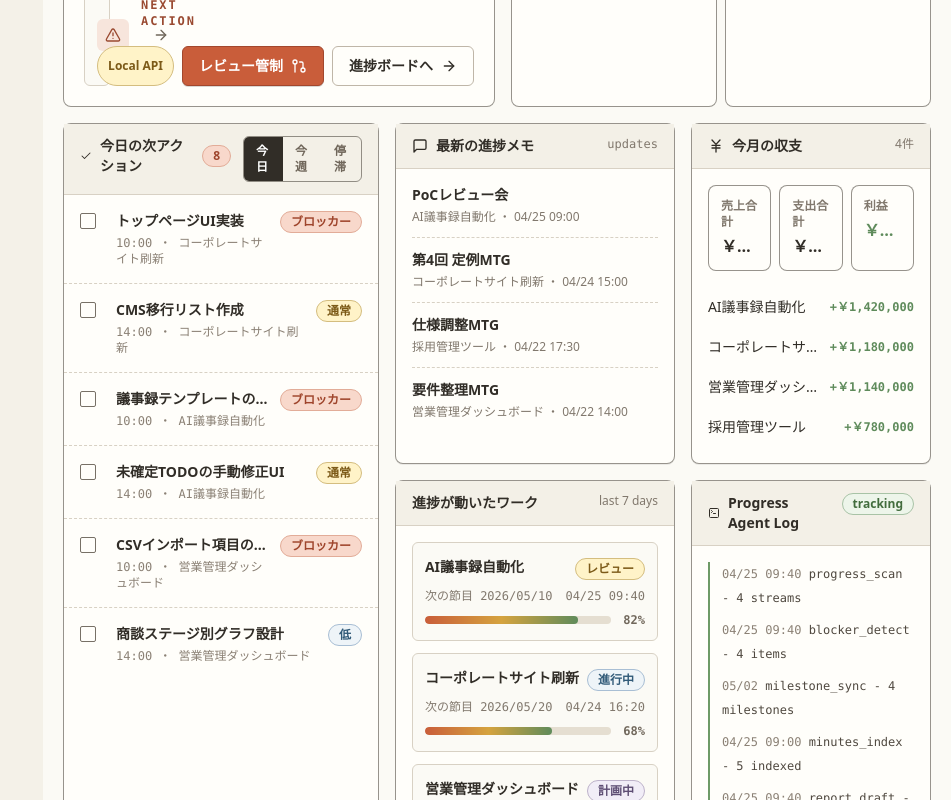
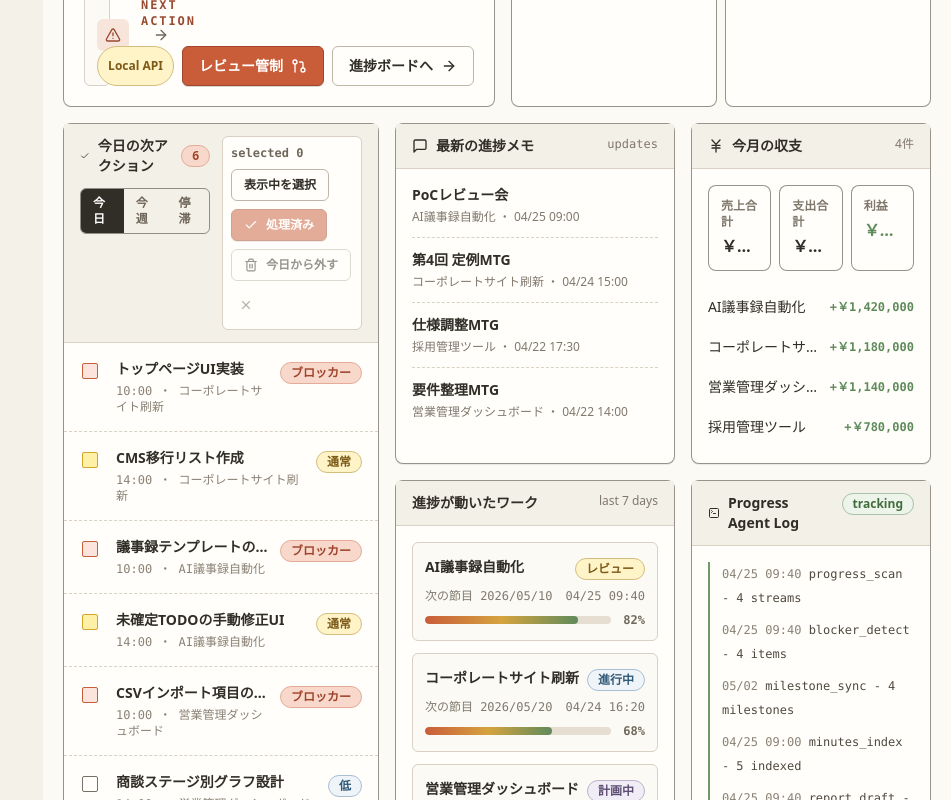
Before and after one commit to hiroyuki0504/clapboard, a Next.js app: page /dashboard in a window 1280 px wide. Shown: the part 1800-2600 px from the top of the page, without its empty margins (329-1280 px from the left). Built offline with nearby package versions, Linux system fonts and the light colour scheme.

Commit message:
Add selectable today actions

```diff
--- a/components/dashboard/todo-section.tsx
+++ b/components/dashboard/todo-section.tsx
@@ -1,61 +1,201 @@
-import { Check, CheckCircle2 } from "lucide-react";
+"use client";
+
+import { Check, CheckCircle2, Trash2, X } from "lucide-react";
 import Link from "next/link";
+import { useEffect, useState } from "react";
 import { Badge } from "@/components/ui/badge";
+import { Button } from "@/components/ui/button";
 import { Card, CardContent, CardHeader, CardTitle } from "@/components/ui/card";
 import { projectDetailHref } from "@/lib/project-href";
 import type { ProjectTask } from "@/lib/types";
+import { cn } from "@/lib/utils";
 import { EmptyState } from "./_shared";
 
 type TodoTask = ProjectTask & { projectId: string; projectName: string };
 
+const hiddenTodayTaskStoragePrefix = "clapboard:hidden-today-tasks:";
+
 export function TodoSection({ tasks }: { tasks: TodoTask[] }) {
+  const [selectedTaskKeys, setSelectedTaskKeys] = useState<Set<string>>(
+    () => new Set(),
+  );
+  const [hiddenTaskKeys, setHiddenTaskKeys] = useState<Set<string>>(
+    () => new Set(),
+  );
+  const visibleTasks = tasks.filter((task) => !hiddenTaskKeys.has(taskKey(task)));
+  const visibleTopTasks = visibleTasks.slice(0, 6);
+  const selectedVisibleTasks = visibleTopTasks.filter((task) =>
+    selectedTaskKeys.has(taskKey(task)),
+  );
+  const selectedCount = selectedVisibleTasks.length;
+  const allVisibleSelected =
+    visibleTopTasks.length > 0 && selectedCount === visibleTopTasks.length;
+
+  useEffect(() => {
+    setHiddenTaskKeys(readHiddenTodayTaskKeys());
+  }, []);
+
+  function toggleTaskSelection(task: TodoTask) {
+    const key = taskKey(task);
+
+    setSelectedTaskKeys((current) => {
+      const next = new Set(current);
+
+      if (next.has(key)) {
+        next.delete(key);
+      } else {
+        next.add(key);
+      }
+
+      return next;
+    });
+  }
+
+  function toggleVisibleSelection() {
+    setSelectedTaskKeys((current) => {
+      const next = new Set(current);
+
+      if (allVisibleSelected) {
+        visibleTopTasks.forEach((task) => next.delete(taskKey(task)));
+      } else {
+        visibleTopTasks.forEach((task) => next.add(taskKey(task)));
+      }
+
+      return next;
+    });
+  }
+
+  function clearSelection() {
+    setSelectedTaskKeys(new Set());
+  }
+
+  function hideSelectedTasks() {
+    const targetKeys = selectedVisibleTasks.map(taskKey);
+
+    if (targetKeys.length === 0) {
+      return;
+    }
+
+    setHiddenTaskKeys((current) => {
+      const next = new Set(current);
+
+      targetKeys.forEach((key) => next.add(key));
+      writeHiddenTodayTaskKeys(next);
+
+      return next;
+    });
+    clearSelection();
+  }
+
   return (
     <Card id="todo" className="xl:row-span-2">
       <CardHeader>
+        <div className="flex w-full flex-wrap items-center justify-between gap-3">
           <div className="flex items-center gap-2">
             <Check className="h-4 w-4" aria-hidden />
             <CardTitle>今日の次アクション</CardTitle>
-          <Badge tone="red">{tasks.length}</Badge>
+            <Badge tone="red">{visibleTopTasks.length}</Badge>
           </div>
           <div className="flex overflow-hidden rounded-md border border-[#423c33]/55 text-xs font-semibold">
             <span className="bg-[#312d27] px-3 py-1.5 text-white">今日</span>
             <span className="px-3 py-1.5 text-[#70675b]">今週</span>
             <span className="px-3 py-1.5 text-[#70675b]">停滞</span>
           </div>
+        </div>
+        <div className="flex w-full flex-wrap items-center gap-2 rounded-md border border-[#d8d1c4] bg-[#fffefa] p-2">
+          <span className="mr-auto font-mono text-xs font-bold text-[#70675b]">
+            selected {selectedCount}
+          </span>
+          <Button
+            variant="secondary"
+            className="h-8 px-3 text-xs disabled:cursor-not-allowed disabled:opacity-50"
+            onClick={toggleVisibleSelection}
+            disabled={visibleTopTasks.length === 0}
+          >
+            {allVisibleSelected ? "表示中を解除" : "表示中を選択"}
+          </Button>
+          <Button
+            className="h-8 px-3 text-xs disabled:cursor-not-allowed disabled:opacity-50"
+            onClick={hideSelectedTasks}
+            disabled={selectedCount === 0}
+          >
+            <Check className="h-3.5 w-3.5" aria-hidden />
+            処理済み
+          </Button>
+          <Button
+            variant="secondary"
+            className="h-8 px-3 text-xs disabled:cursor-not-allowed disabled:opacity-50"
+            onClick={hideSelectedTasks}
+            disabled={selectedCount === 0}
+          >
+            <Trash2 className="h-3.5 w-3.5" aria-hidden />
+            今日から外す
+          </Button>
+          <Button
+            variant="ghost"
+            className="h-8 px-2 text-xs disabled:cursor-not-allowed disabled:opacity-50"
+            onClick={clearSelection}
+            disabled={selectedCount === 0}
+            aria-label="選択を解除"
+          >
+            <X className="h-3.5 w-3.5" aria-hidden />
+          </Button>
+        </div>
       </CardHeader>
       <CardContent className="space-y-0 p-0">
-        {tasks.length === 0 && (
+        {visibleTopTasks.length === 0 && (
           <EmptyState
             title="未処理のタスクはありません"
             description="すべてのタスクが完了しています。"
             icon={CheckCircle2}
           />
         )}
-        {tasks.slice(0, 6).map((task, index) => (
-          <Link
-            key={`${task.projectId}-${task.id}`}
-            href={projectDetailHref(task.projectId, "progress")}
-            className="grid grid-cols-[24px_1fr] items-start gap-3 border-b border-dashed border-[#d8d1c4] px-4 py-4 transition last:border-b-0 hover:bg-[#fbfaf5] sm:grid-cols-[24px_1fr_auto]"
+        {visibleTopTasks.map((task, index) => {
+          const key = taskKey(task);
+          const isSelected = selectedTaskKeys.has(key);
+          const taskHref = projectDetailHref(task.projectId, "progress");
+
+          return (
+            <div
+              key={key}
+              className={cn(
+                "grid grid-cols-[24px_1fr] items-start gap-3 border-b border-dashed border-[#d8d1c4] px-4 py-4 transition last:border-b-0 sm:grid-cols-[24px_1fr_auto]",
+                isSelected ? "bg-[#f3f0e7]" : "hover:bg-[#fbfaf5]",
+              )}
             >
-            <span className="mt-0.5 h-4 w-4 rounded-sm border border-[#777066] bg-[#fffefa]" />
-            <div className="min-w-0">
+              <label
+                className="mt-0.5 flex h-5 w-5 cursor-pointer items-center justify-center"
+                aria-label={`${task.title}を選択`}
+              >
+                <input
+                  type="checkbox"
+                  className="sr-only"
+                  checked={isSelected}
+                  onChange={() => toggleTaskSelection(task)}
+                />
+                <span
+                  className={cn(
+                    "flex h-4 w-4 items-center justify-center rounded-sm border transition",
+                    getTaskCheckboxClass(task),
+                    isSelected && "border-[#312d27] bg-[#312d27] text-white",
+                  )}
+                >
+                  {isSelected && <Check className="h-3 w-3" aria-hidden />}
+                </span>
+              </label>
+              <Link href={taskHref} className="min-w-0">
                 <p className="truncate text-sm font-semibold text-[#312d27]">
                   {task.title}
                 </p>
                 <p className="mt-1 font-mono text-xs text-[#8b8175]">
                   {index % 2 === 0 ? "10:00" : "14:00"} ・ {task.projectName}
                 </p>
-            </div>
-            <Badge
+              </Link>
+              <Link
+                href={taskHref}
                 className="col-start-2 w-fit sm:col-start-auto"
-              tone={
-                task.priority === "high"
-                  ? "red"
-                  : task.priority === "medium"
-                    ? "amber"
-                    : "blue"
-              }
               >
+                <Badge tone={getTaskBadgeTone(task)}>
                   {task.priority === "high"
                     ? "ブロッカー"
                     : task.priority === "medium"
@@ -63,8 +203,93 @@ export function TodoSection({ tasks }: { tasks: TodoTask[] }) {
                       : "低"}
                 </Badge>
               </Link>
-        ))}
+            </div>
+          );
+        })}
       </CardContent>
     </Card>
   );
 }
+
+function taskKey(task: TodoTask) {
+  return `${task.projectId}:${task.id}`;
+}
+
+function getTaskCheckboxClass(task: TodoTask) {
+  if (task.priority === "high") {
+    return "border-[#c95d3a] bg-[#fbe4db]";
+  }
+
+  if (task.priority === "medium") {
+    return "border-[#d2a528] bg-[#fff0a8]";
+  }
+
+  return "border-[#777066] bg-[#fffefa]";
+}
+
+function getTaskBadgeTone(task: TodoTask): "red" | "amber" | "blue" {
+  if (task.priority === "high") {
+    return "red";
+  }
+
+  return task.priority === "medium" ? "amber" : "blue";
+}
+
+function readHiddenTodayTaskKeys() {
+  if (typeof window === "undefined") {
+    return new Set<string>();
+  }
+
+  try {
+    const rawValue = window.localStorage.getItem(getHiddenTodayTaskStorageKey());
+
+    if (!rawValue) {
+      return new Set<string>();
+    }
+
+    const parsed = JSON.parse(rawValue) as unknown;
+
+    if (!Array.isArray(parsed)) {
+      return new Set<string>();
+    }
+
+    return new Set(
+      parsed.filter((value): value is string => typeof value === "string"),
+    );
+  } catch {
+    return new Set<string>();
+  }
+}
+
+function writeHiddenTodayTaskKeys(taskKeys: Set<string>) {
+  if (typeof window === "undefined") {
+    return;
+  }
+
+  try {
+    window.localStorage.setItem(
+      getHiddenTodayTaskStorageKey(),
+      JSON.stringify([...taskKeys]),
+    );
+  } catch {
+    // localStorage failure should not block today's task controls.
+  }
+}
+
+function getHiddenTodayTaskStorageKey() {
+  return `${hiddenTodayTaskStoragePrefix}${getTokyoDateKey()}`;
+}
+
+function getTokyoDateKey(date = new Date()) {
+  const parts = new Intl.DateTimeFormat("en-CA", {
+    year: "numeric",
+    month: "2-digit",
+    day: "2-digit",
+    timeZone: "Asia/Tokyo",
+  }).formatToParts(date);
+  const year = parts.find((part) => part.type === "year")?.value ?? "0000";
+  const month = parts.find((part) => part.type === "month")?.value ?? "00";
+  const day = parts.find((part) => part.type === "day")?.value ?? "00";
+
+  return `${year}-${month}-${day}`;
+}
```
Also changed, not shown: 1 other file (tests, documents, lock files or other folders). Lines whose indentation alone changed are shown as unchanged.
